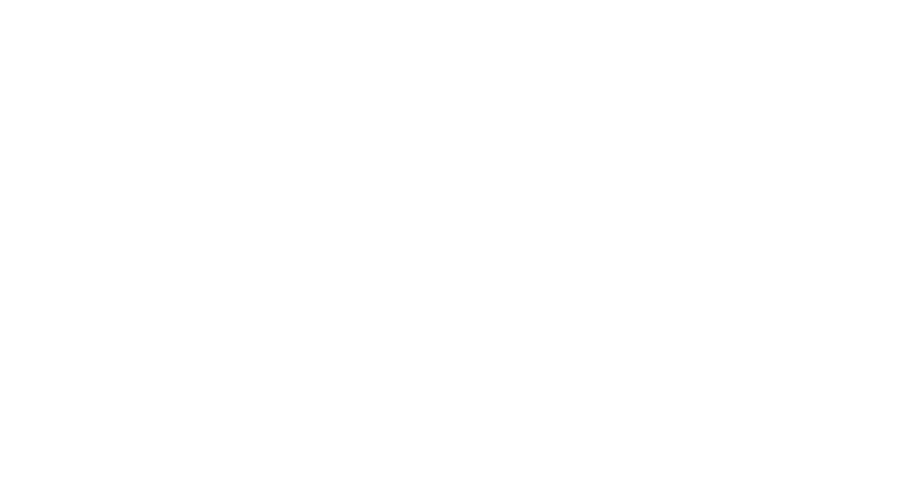
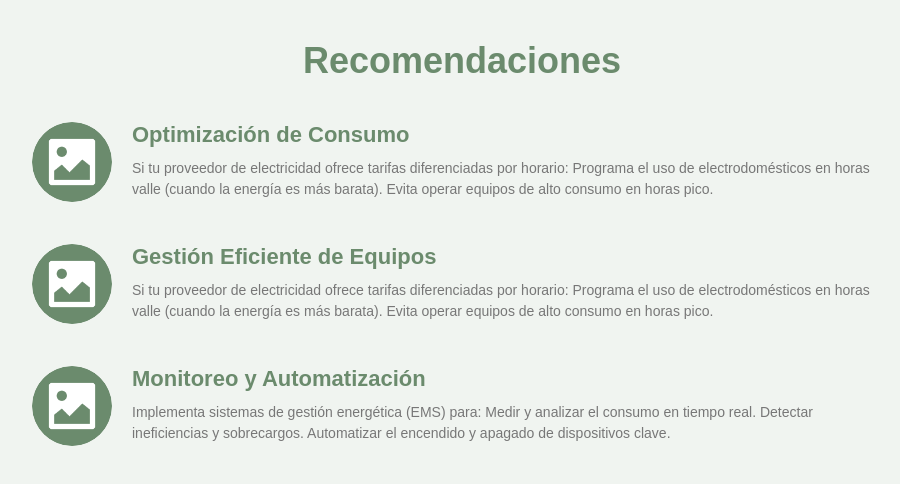
Before and after one commit to VivineyD1az/EcoHome, a React (Create React App) app: page /recommendations in a window 1280 px wide. Before the commit this address had no page. Shown: the top 484 px of the page, without its empty margins (178-1078 px from the left). Built offline with nearby package versions, Linux system fonts and the light colour scheme.

Commit message:
Add page recommendations

```diff
--- a/src/App.js
+++ b/src/App.js
@@ -2,14 +2,16 @@
 import Home from "./pages/Home";
 import Login from "./pages/Login";
 import Register from "./pages/Register";
+import Recommendations from "./pages/recommendations";
 
 function App() {
   return (
     <Router>
       <Routes>
         <Route path="/" element={<Home />} />
-        { <Route path="/login" element={<Login />} /> }
-        { <Route path="/register" element={<Register />} /> }
+        <Route path="/login" element={<Login />} />
+        <Route path="/register" element={<Register />} />
+        <Route path="/recommendations" element={<Recommendations />} /> {/* ✅ */}
       </Routes>
     </Router>
   );
--- /dev/null
+++ b/src/pages/recommendations.jsx
@@ -0,0 +1,43 @@
+import React from 'react';
+import '../styles/recommendations.css';
+import placeholderImg from '../assets/placeholder.png';
+
+const recommendationsData = [
+  {
+    title: "Optimización de Consumo",
+    text: [
+      "Si tu proveedor de electricidad ofrece tarifas diferenciadas por horario: Programa el uso de electrodomésticos en horas valle (cuando la energía es más barata). Evita operar equipos de alto consumo en horas pico."
+    ]
+  },
+  {
+    title: "Gestión Eficiente de Equipos",
+    text: [
+      "Si tu proveedor de electricidad ofrece tarifas diferenciadas por horario: Programa el uso de electrodomésticos en horas valle (cuando la energía es más barata). Evita operar equipos de alto consumo en horas pico."
+    ]
+  },
+  {
+    title: "Monitoreo y Automatización",
+    text: [
+      "Implementa sistemas de gestión energética (EMS) para: Medir y analizar el consumo en tiempo real. Detectar ineficiencias y sobrecargos. Automatizar el encendido y apagado de dispositivos clave."
+    ]
+  }
+];
+
+export default function Recommendations() {
+  return (
+    <div className="recommendations-container">
+      <h1>Recomendaciones</h1>
+      {recommendationsData.map((item, index) => (
+        <div className="recommendation" key={index}>
+          <img src={placeholderImg} alt="Ícono recomendación" />
+          <div className="recommendation-text">
+            <h2>{item.title}</h2>
+            {item.text.map((line, i) => (
+              <p key={i}>{line}</p>
+            ))}
+          </div>
+        </div>
+      ))}
+    </div>
+  );
+}
--- /dev/null
+++ b/src/styles/recommendations.css
@@ -0,0 +1,55 @@
+body {
+    background-color: #f0f4f0;
+  }
+
+  /* Container for the recommendations */
+.recommendations-container {
+    max-width: 900px;
+    margin: 0 auto;
+    padding: 40px 20px;
+    font-family: sans-serif;
+    color: #6b8b6d;
+  }
+
+  .recommendations-container h1 {
+    text-align: center;
+    color: #6b8b6d;
+    font-size: 36px;
+    margin-bottom: 40px;
+    display: flex;
+    justify-content: center;
+    align-items: center;
+    gap: 10px;
+  }
+
+  .recommendation {
+    display: flex;
+    align-items: flex-start;
+    gap: 20px;
+    margin-bottom: 40px;
+    text-align: left !important;
+  }
+
+  .recommendation img {
+    width: 80px;
+    height: 80px;
+    background-color: #6b8b6d;
+    border-radius: 50%;
+    object-fit: cover;
+  }
+
+  .recommendation-text {
+    flex: 1;
+  }
+
+  .recommendation-text h2 {
+    font-size: 22px;
+    color: #6b8b6d;
+    margin-bottom: 10px;
+  }
+
+  .recommendation-text p {
+    margin: 4px 0;
+    line-height: 1.5;
+
+  }
```
Also changed, not shown: src/assets/placeholder.png (added).
